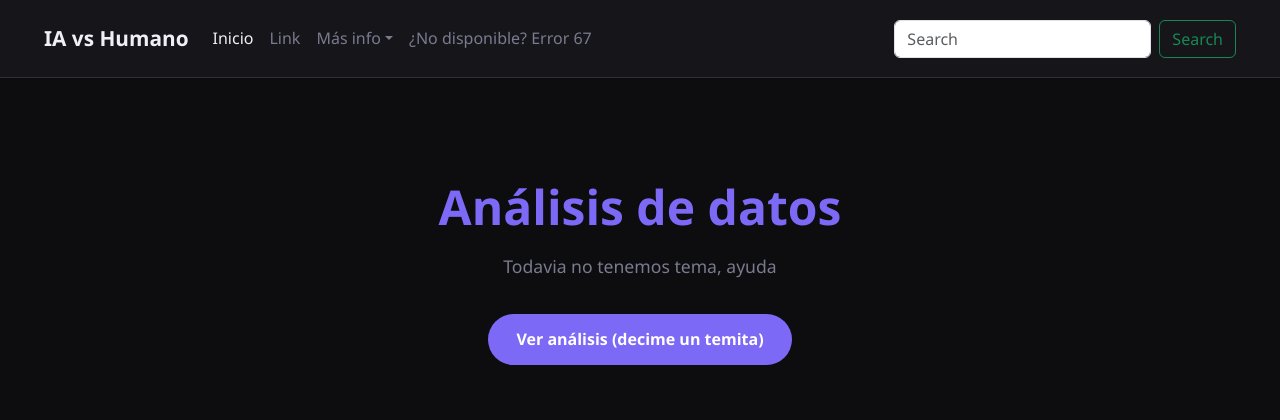
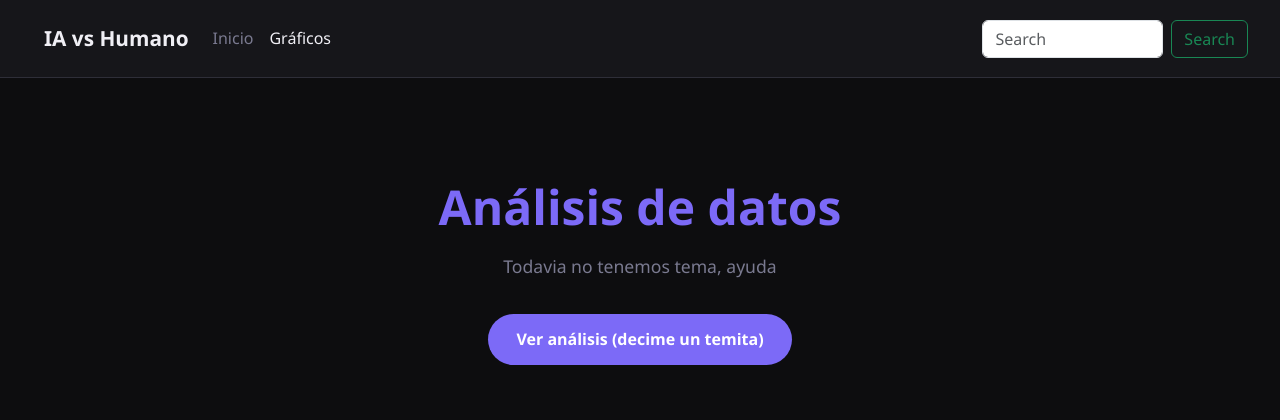
Before and after one commit to matiascena06/repogit, a Flask app: page / in a window 1280 px wide. Shown: the top 420 px of the page. Run offline with Flask 3, Linux system fonts and the light colour scheme.

Commit message:
main actualizado

```diff
--- a/app.py
+++ b/app.py
@@ -5,6 +5,7 @@ import matplotlib
 matplotlib.use("Agg")
 import matplotlib.pyplot as plt
 import os
+import seaborn as sns
 
 app = Flask(__name__)
 
@@ -70,14 +71,28 @@ def generar_graficos():
     plt.savefig(os.path.join(STATIC_DIR, 'g3.png'))
     plt.close()
 
-    plt.figure()
-    df['Industry'].value_counts().plot(kind='pie')
-    plt.title("Distribución por industria")
-    plt.ylabel("")
-    plt.savefig(os.path.join(STATIC_DIR, 'g4.png'))
+
+    plt.figure(figsize=(10,6))
+    plt.gca().set_axisbelow(True)
+
+    df_violin = df.dropna(subset=['Substitution_Year_Est', 'Industry'])
+
+    sns.violinplot(
+        data=df_violin,
+        x='Industry',
+        y='Substitution_Year_Est',
+        palette="coolwarm",
+        inner="quartile"
+    )
+
+    plt.title("Distribución de años de sustitución por industria")
+    plt.xlabel("Industria")
+    plt.ylabel("Año estimado de sustitución")
+    plt.xticks(rotation=45, ha='right')
+    plt.grid(axis='y', linestyle='-', alpha=0.5)
+
+    plt.savefig(os.path.join(STATIC_DIR, 'g4.png'), bbox_inches='tight')
     plt.close()
-
-    plt.figure()
 
 
 
--- a/requirements.txt
+++ b/requirements.txt
@@ -4,3 +4,4 @@ flask-sqlalchemy
 pandas
 numpy
 matplotlib
+seaborn
--- a/templates/index.html
+++ b/templates/index.html
@@ -9,33 +9,21 @@
 
 </head>
 <body>
-  <nav class="navbar navbar-expand-lg bg-body-tertiary">
+
+    <nav class="navbar navbar-expand-lg">
         <div class="container-fluid">
-            <a class="navbar-brand" href="#">IA vs Humano</a>
-        <button class="navbar-toggler" type="button" data-bs-toggle="collapse" data-bs-target="#navbarSupportedContent" aria-controls="navbarSupportedContent" aria-expanded="false" aria-label="Toggle navigation">
-            <span class="navbar-toggler-icon"></span>
-        </button>
-            <div class="collapse navbar-collapse" id="navbarSupportedContent">
-                <ul class="navbar-nav me-auto mb-2 mb-lg-0">
+            <a class="navbar-brand" href="{{ url_for('index') }}">IA vs Humano</a>
+            <div class="collapse navbar-collapse">
+                <ul class="navbar-nav me-auto">
                     <li class="nav-item">
-                        <a class="nav-link active" aria-current="page" href="#">Inicio</a>
+                        <a class="nav-link" href="{{ url_for('index') }}">Inicio</a>
                     </li>
                     <li class="nav-item">
-                        <a class="nav-link" href="#">Link</a>
-                    </li>
-                    <li class="nav-item dropdown">
-                        <a class="nav-link dropdown-toggle" href="#" role="button" data-bs-toggle="dropdown" aria-expanded="false">Más info</a>
-                        <ul class="dropdown-menu">
-                            <li><a class="dropdown-item" href="#graficos">Link 1</a></li>
-                            <li><a class="dropdown-item" href="#datos">Link 2</a></li>
-                            <li><hr class="dropdown-divider"></li>
-                            <li><a class="dropdown-item" href="#equipo">Nuestro equipo</a></li>
-                        </ul>
-                    </li>
-                    <li class="nav-item">
-                        <a class="nav-link disabled" aria-disabled="true">¿No disponible? Error 67</a>
+                        <a class="nav-link active" href="{{ url_for('graficos') }}">Gráficos</a>
                     </li>
                 </ul>
+            </div>
+        </div>
                 <form class="d-flex" role="search">
                     <input class="form-control me-2" type="search" placeholder="Search" aria-label="Search"/>
                     <button class="btn btn-outline-success" type="submit">Search</button>
```
Also changed, not shown: instance/database.db, static/g4.png.
